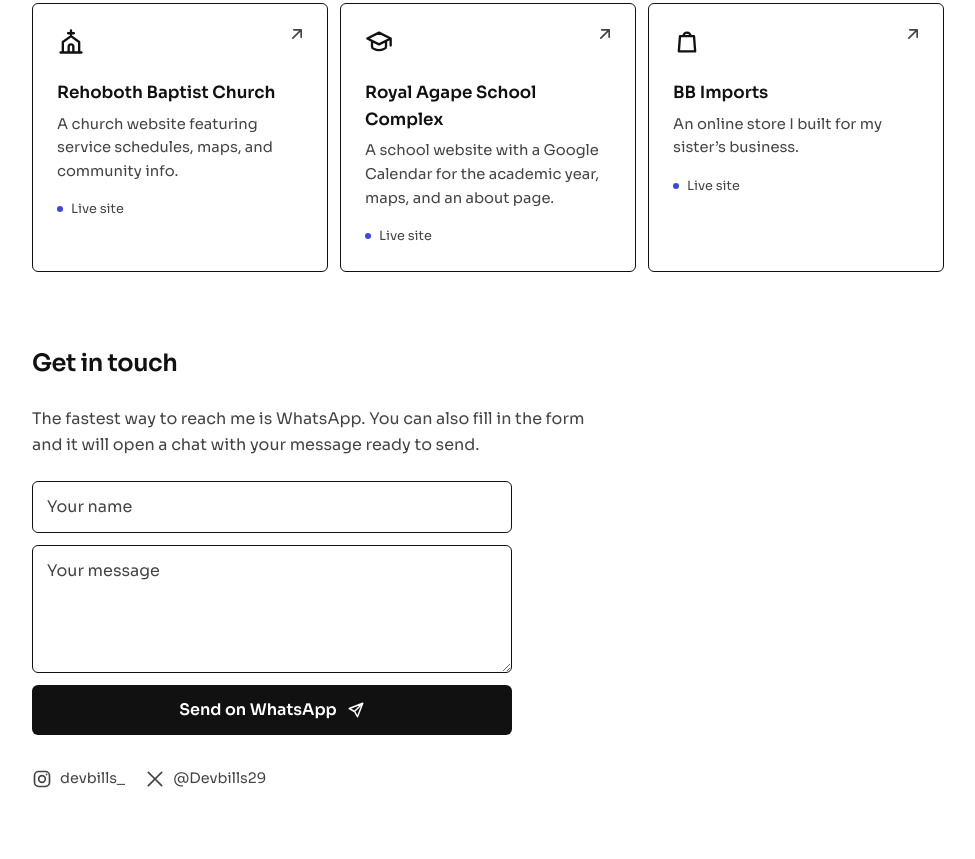
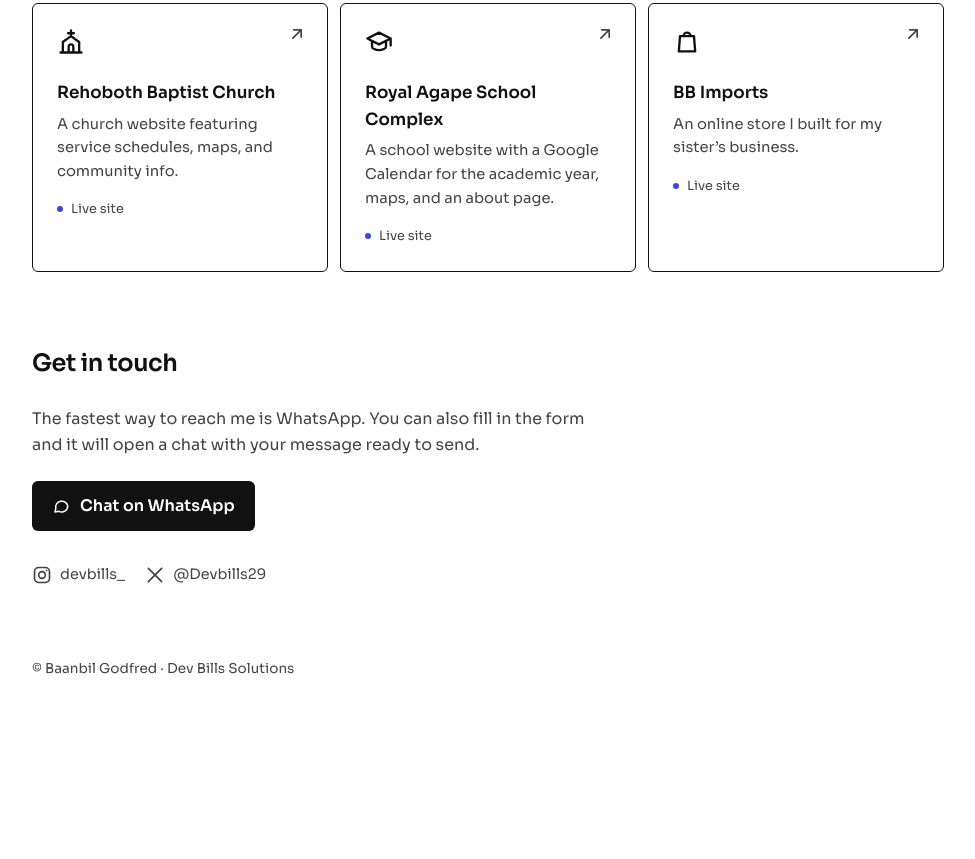
Before and after one commit to atdevbills/Portfolio, a plain HTML site: page index.html in a window 1280 px wide. Shown: the part 1003-1862 px from the top of the page, without its empty margins (152-1127 px from the left). After the commit the page ends 1779 px from the top, so only its background shows below. Drawn offline with Linux system fonts and the light colour scheme.

Commit message:
fixed error

```diff
--- a/index.html
+++ b/index.html
@@ -102,14 +102,10 @@
         <section id="contact" class="contact-section">
             <h2>Get in touch</h2>
             <p class="contact-intro">The fastest way to reach me is WhatsApp. You can also fill in the form and it will open a chat with your message ready to send.</p>
-            <form id="contact-form">
-                <input type="text" id="name" placeholder="Your name" required>
-                <textarea id="message" placeholder="Your message" rows="4" required></textarea>
-                <button type="submit" class="send-btn">
-                    <span>Send on WhatsApp</span>
-                    <svg class="icon" viewBox="0 0 24 24" aria-hidden="true"><path d="M21 3L10 14M21 3l-7 18-4-7-7-4 18-7z"/></svg>
-                </button>
-            </form>
+            <a class="wa-btn" href="https://wa.me/233593798620?text=Hello%2C%20I%27d%20like%20a%20website." target="_blank" rel="noopener">
+    <svg class="icon" viewBox="0 0 24 24" aria-hidden="true"><path d="M21 12a8 8 0 0 1-11.6 7.1L4 20l1-4.6A8 8 0 1 1 21 12z"/></svg>
+    <span>Chat on WhatsApp</span>
+</a>
             <div class="socials">
                 <a href="https://instagram.com/devbills_" target="_blank" rel="noopener" aria-label="Instagram: devbills_">
                     <svg class="icon" viewBox="0 0 24 24" aria-hidden="true"><rect x="3" y="3" width="18" height="18" rx="5"/><circle cx="12" cy="12" r="4"/><path d="M17.5 6.5h.01"/></svg>
--- a/style.css
+++ b/style.css
@@ -419,6 +419,28 @@ nav a:focus-visible,
   outline-offset: 3px;
 }
 
+.wa-btn {
+  display: inline-flex;
+  align-items: center;
+  gap: 10px;
+  font-weight: 600;
+  text-decoration: none;
+  color: var(--bg);
+  background: var(--text);
+  border-radius: 6px;
+  padding: 12px 20px;
+}
+
+.wa-btn .icon {
+  width: 18px;
+  height: 18px;
+}
+
+.wa-btn:focus-visible {
+  outline: 2px solid var(--accent);
+  outline-offset: 3px;
+}
+
 /* Show the moon in light mode, the sun in dark mode */
 #theme-toggle .icon-sun {
   display: none;
```
